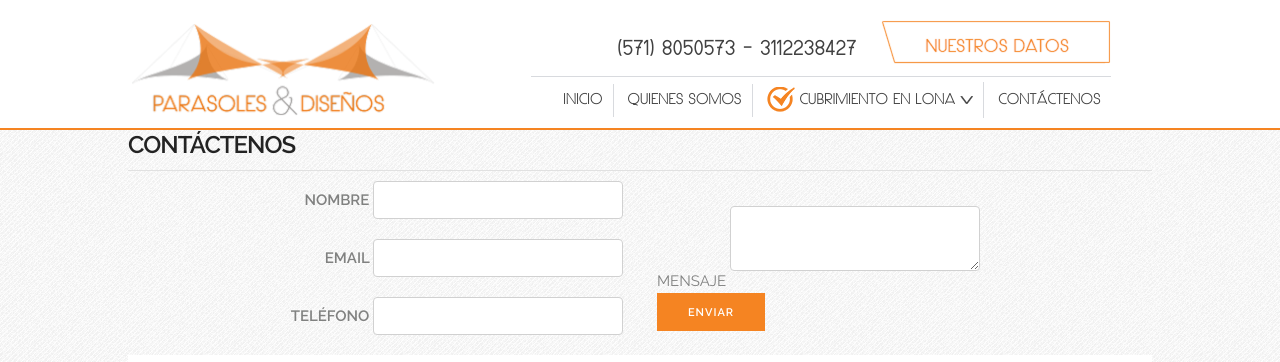
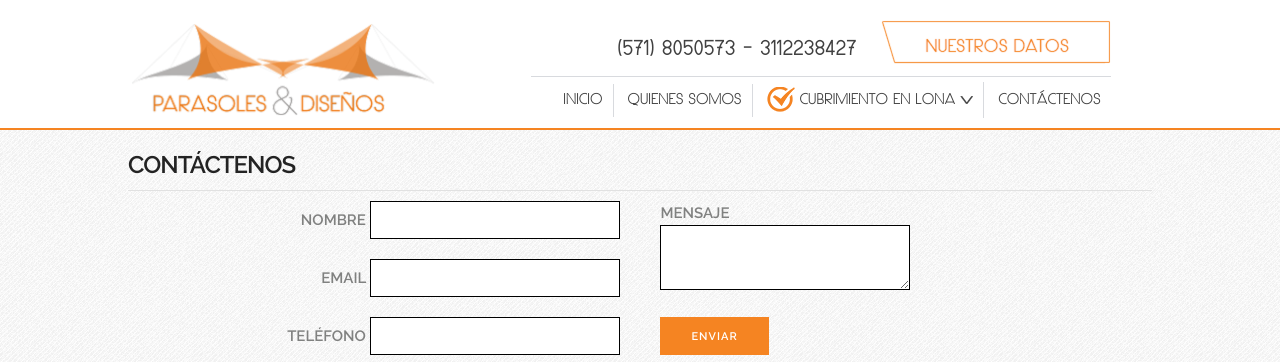
Before and after one commit to gydoar/parasoles-y-dise-os, a PHP site: page /contacto.php in a window 1280 px wide. Shown: the top 362 px of the page. Run offline with PHP 8.4, Linux system fonts and the light colour scheme; some libraries are stand-ins or nearby versions.

Commit message:
Agregando cambios ultimos del dia

```diff
--- a/contacto.php
+++ b/contacto.php
@@ -7,34 +7,26 @@
 			<h2>CONTÁCTENOS</h2>
 			<hr>
 
-			<div class="ten columns offset-by-one right">
+			<div class="twelve columns">
 				<form action="" method="post">
-					<div class="six columns ">
-						<label>NOMBRE
-							<input type="text" name="nombre" id="nombre" required>
-						</label>
+					<div class="five columns offset-by-one right">
+						<label>NOMBRE <input type="text" name="nombre"></label>
+						<label>EMAIL <input type="email" name="email"></label>
+						<label>TELÉFONO <input type="text" name="telefono"></label>
+					</div>
+					<div class="five columns">
+						<label>MENSAJE <br><textarea name="mensaje" id="" cols="30" rows="30"></textarea></label>
+						<input class="button button-primary" type="submit" value="enviar">
+					</div>
+				</form>
+			</div>
 
-						<label>EMAIL
-							<input type="email" name="email" id="email" required>
-						</label>
 
-						<label>TELÉFONO
-							<input type="text" name="telefono" id="telefono" required>
-						</label>
-
-						</form>
-					</div>
-					<div class="six columns left">
-
-						MENSAJE <textarea name="mensaje" id="mensaje" cols="30" rows="10"></textarea>
-
-						<input class="button button-primary" type="submit" value="Enviar">
-					</div>
-			</div>
 
 			<div class="iframe twelve columns">
 				<iframe src="https://www.google.com/maps/embed?pb=!1m23!1m12!1m3!1d2260.1264184404795!2d-74.07636455389189!3d4.666236804041506!2m3!1f0!2f0!3f0!3m2!1i1024!2i768!4f13.1!4m8!3e6!4m0!4m5!1s0x8e3f9a556102c673%3A0xe829cfd0d012d3dd!2sCarrera+50+%2371-1+a+71-99%2C+Bogot%C3%A1%2C+Colombia!3m2!1d4.6666332!2d-74.0752606!5e0!3m2!1ses!2ses!4v1445264603206" width="100%" height="200" frameborder="0" style="border:15px;" allowfullscreen></iframe>
 			</div>
+
 
 			<div class="twelve columns"><br><hr></div>
 
@@ -45,9 +37,7 @@
 					<li class="four columns"><img src="images/quienes-somos/confianza-seguridad.png" alt=""></li>
 				</ul>
 			</div>
+
 		</div>
-
-    </div>
-
-
+	</div>
 <?php include "footer.php"; ?>
--- a/css/skeleton.css
+++ b/css/skeleton.css
@@ -262,8 +262,7 @@ select {
   height: 38px;
   padding: 6px 10px; /* The 6px vertically centers text on FF, ignored by Webkit */
   background-color: #fff;
-  border: 1px solid #D1D1D1;
-  border-radius: 4px;
+  border: 1px solid #000000;
   box-shadow: none;
   box-sizing: border-box; }
 /* Removes awkward default styles on some inputs for iOS */
--- a/css/style.css
+++ b/css/style.css
@@ -76,22 +76,27 @@
 }
 
 .page{
+	padding: 20px 0px;
 	color: #808180;
 	background:url(../images/debut_light.png);
 }
-.page p{
+.page1{
+	color: #808180;
+	background:url(../images/debut_light.png);
+}
+.page1 p, .page p{
 	margin-bottom: 7px;
 }
-.page h2{
+.page1 h2, .page h2{
 	color: #232323;
 	font-size: 24px;
 	margin-bottom: 0px;
 	font-weight: bold;
 }
-.page hr{
+.page1 hr,.page hr{
 	margin: 10px 0px;
 }
-.page span{
+.page1 span, .page span{
 	color: #f59650;
 	font-weight: bold;
 	font-size: 18px;
--- a/index.php
+++ b/index.php
@@ -1,6 +1,6 @@
 <?php include "header.php"; ?>
 
-  <div class="page">
+  <div class="page1">
 
     <div class="container">
 
```
Also changed, not shown: images/apple-touch.png (added), images/favicon.png, images/quienes-somos/responsabilidad-entrega.png.
